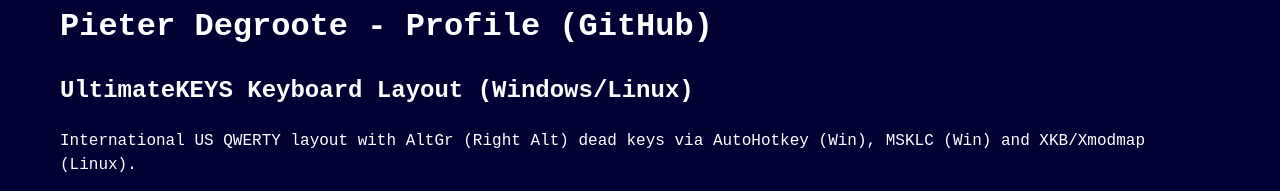
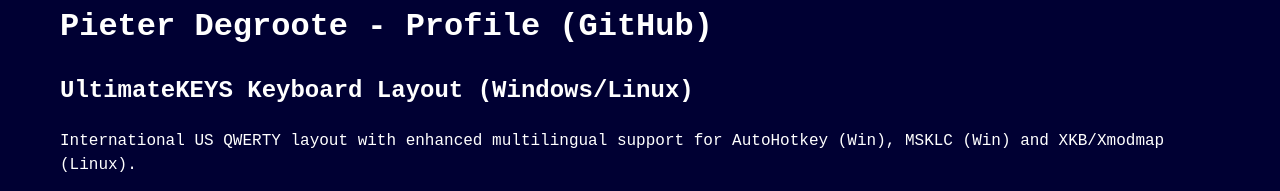
Before and after one commit to pieter-degroote/pieter-degroote.github.io, a plain HTML site: page index.html in a window 1280 px wide. Shown: the part 776-967 px from the top of the page. Drawn offline with Linux system fonts and the light colour scheme.

Commit message:
Add files via upload
The description has been clarified as "with enhanced multilingual support for".

```diff
--- a/index.html
+++ b/index.html
@@ -31,7 +31,7 @@
 
 <h2>UltimateKEYS Keyboard Layout (Windows/Linux)</h2>
 
-<p>International US QWERTY layout with AltGr (Right Alt) dead keys via AutoHotkey (Win), MSKLC (Win) and XKB/Xmodmap (Linux).</p>
+<p>International US QWERTY layout with enhanced multilingual support for AutoHotkey (Win), MSKLC (Win) and XKB/Xmodmap (Linux).</p>
 
 <p><img src="https://pieter-degroote.github.io/UltimateKEYS/images/UltimateKEYS - Keyboard Layout Image.png" width="1208" height="425" alt="UltimateKEYS - Keyboard Layout Image.png" /></p>
 
```
